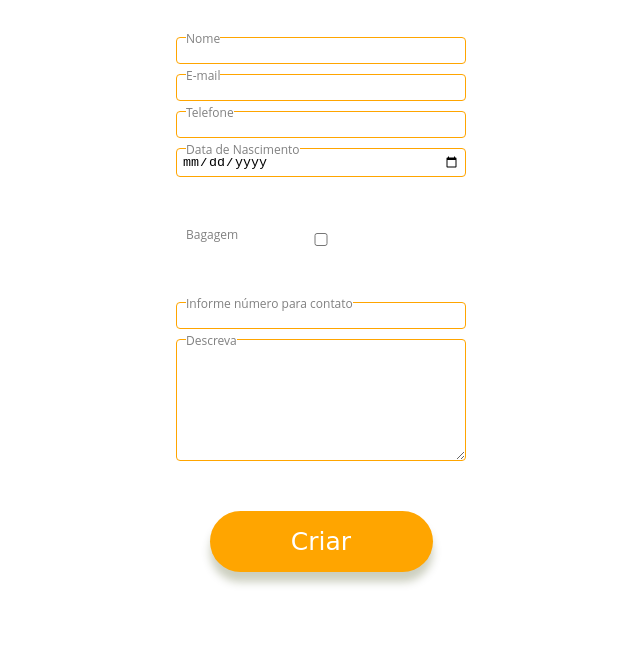
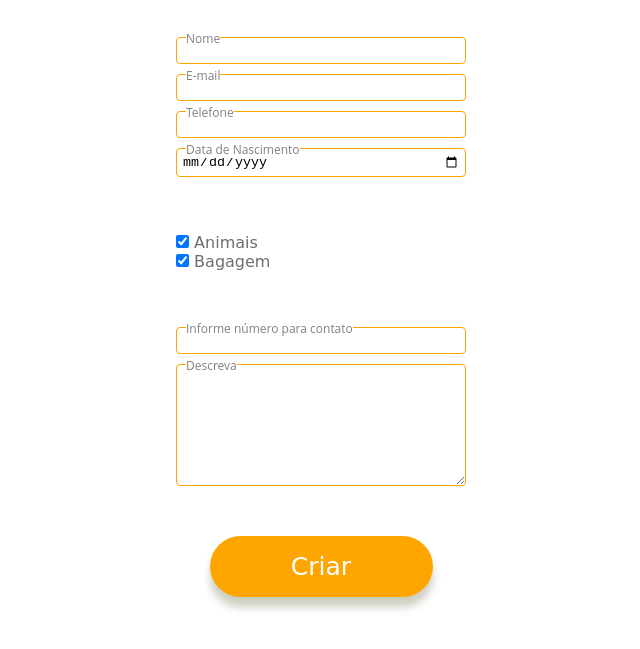
Before and after one commit to Rayane-Araujo/caronas-app, a plain HTML site: page app/pages/cadastro carona/index.html in a window 1280 px wide. Shown: the part 231-880 px from the top of the page, without its empty margins (319-959 px from the left). Drawn offline with Linux system fonts and the light colour scheme.

Commit message:
configurando checkbox

```diff
--- a/app/pages/cadastro carona/index.css
+++ b/app/pages/cadastro carona/index.css
@@ -26,7 +26,6 @@ main div.content {
 main div.content div.contentInputs {
     display: flex;
     flex-direction: column;
-    align-items: center;
     gap: 10px;
 }
 main div textarea {
@@ -35,3 +34,12 @@ main div textarea {
     text-align: start;
     border-radius: 4px;
 }
+main div.check {
+    font-family: 'Itim',cursive;
+    color: #6e6e6e;
+
+}
+
+input:checked {
+    background-color: #FFA500;
+}
--- a/app/pages/cadastro carona/index.html
+++ b/app/pages/cadastro carona/index.html
@@ -39,26 +39,27 @@
 
                 <br><br>
 
-                <div class="input">
+                <div class="check">
+                    <div>
+                        <input type="checkbox" checked />
+                        <span>Animais</span>
+                    </div>
 
-                    <input type="checkbox" />
-                    <span>Bagagem</span>
+                    <div>
+                        <input type="checkbox" checked />
+                        <span>Bagagem</span>
+                    </div>
                 </div>
-
                 <br><br>
 
                 <div class="input">
                     <span>Informe número para contato</span>
-                    <input type="number" />
+                    <input type="number" placeholder="" />
                 </div>
                 <div class="input">
                     <span>Descreva</span>
-                <textarea row="10"></textarea>
+                    <textarea row="10"></textarea>
                 </div>
-
-
-
-
 
             </div>
             <div>
```
